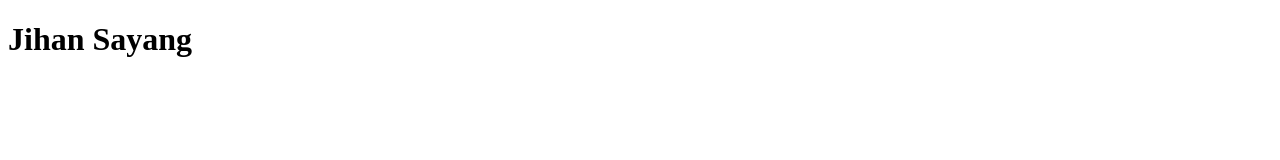
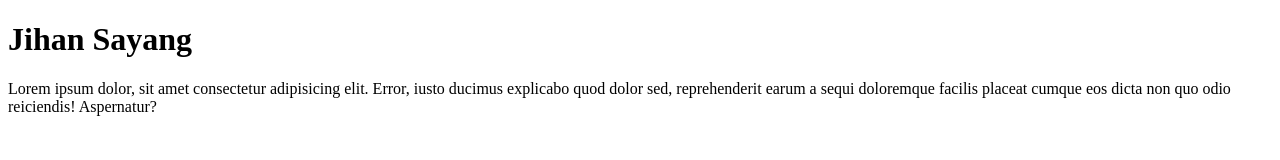
Before and after one commit to jiaa220809/jiaa220809.github.io, a plain HTML site: page index.html in a window 1280 px wide. Drawn offline with Linux system fonts and the light colour scheme.

Commit message:
tambahin paragraf

```diff
--- a/index.html
+++ b/index.html
@@ -9,5 +9,7 @@
 
     <h1>Jihan Sayang</h1>
 
+    <p>Lorem ipsum dolor, sit amet consectetur adipisicing elit. Error, iusto ducimus explicabo quod dolor sed, reprehenderit earum a sequi doloremque facilis placeat cumque eos dicta non quo odio reiciendis! Aspernatur?</p>
+
 </body>
 </html>
```
